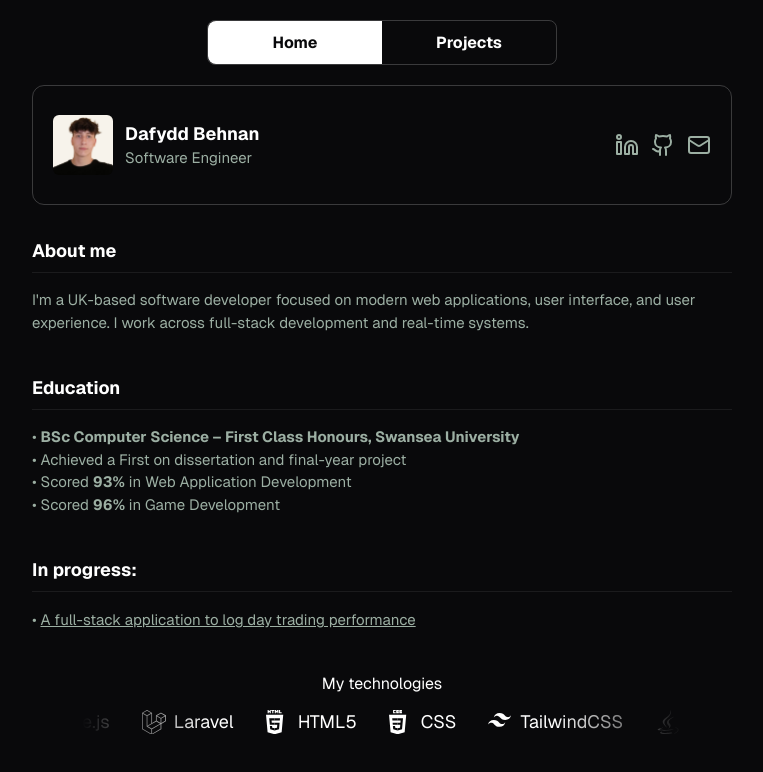
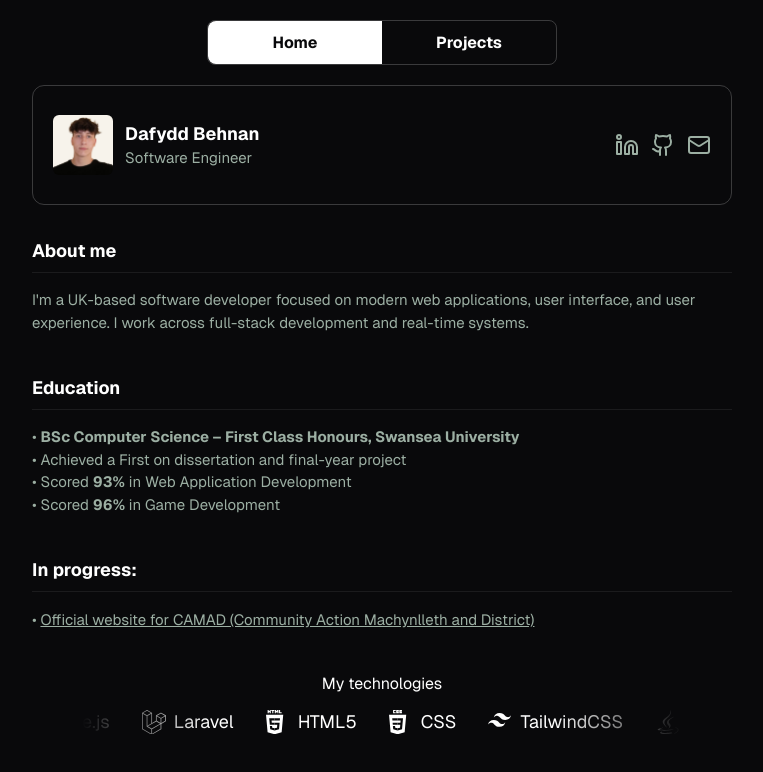
Before and after one commit to dafbeh/portfolio, a Next.js app: page / in a window 1280 px wide. Shown: the top 772 px of the page, without its empty margins (258-1021 px from the left). Built offline with nearby package versions, Linux system fonts and the light colour scheme.

Commit message:
In progress, push

```diff
--- a/src/components/sections/Home.tsx
+++ b/src/components/sections/Home.tsx
@@ -26,8 +26,8 @@ export default function Home() {
 
             <span className="font-bold text-[18px] mt-10">In progress:</span>
             <hr className="h-px mt-2 mb-4 bg-[#1b1b1d] border-0"></hr>
-            <a href="https://github.com/dafbeh/TradeNote" target="_blank" rel="noopener noreferrer">
-              <span className="text-[#9CAFA3] text-[15px] text-underline">• <u>A full-stack application to log day trading performance</u></span>
+            <a href="https://github.com/dafbeh/camad" target="_blank" rel="noopener noreferrer">
+              <span className="text-[#9CAFA3] text-[15px] text-underline">• <u>Official website for CAMAD (Community Action Machynlleth and District)</u></span>
             </a>
 
             <span className="mx-auto mt-10 pb-1">My technologies</span>
```
